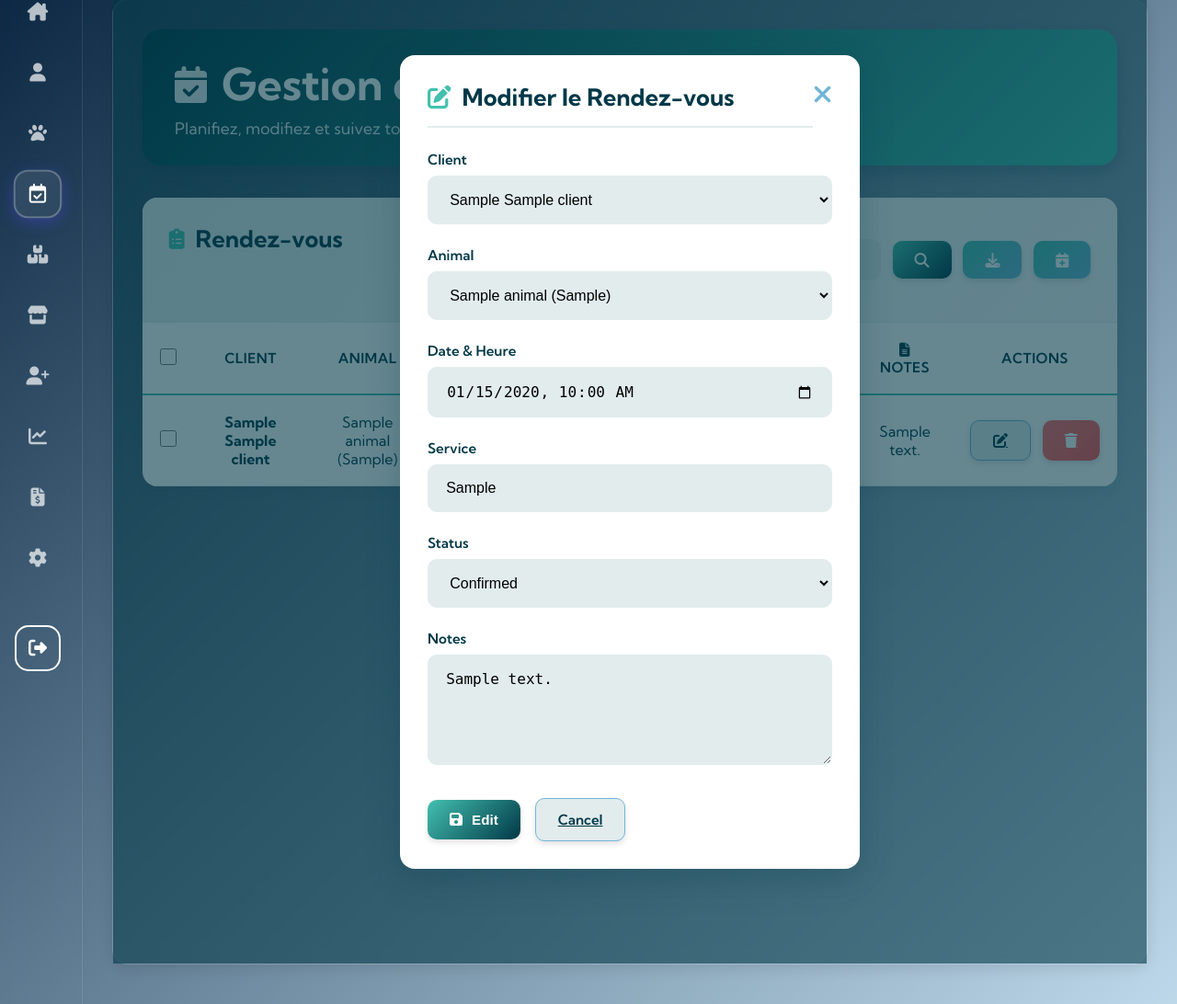
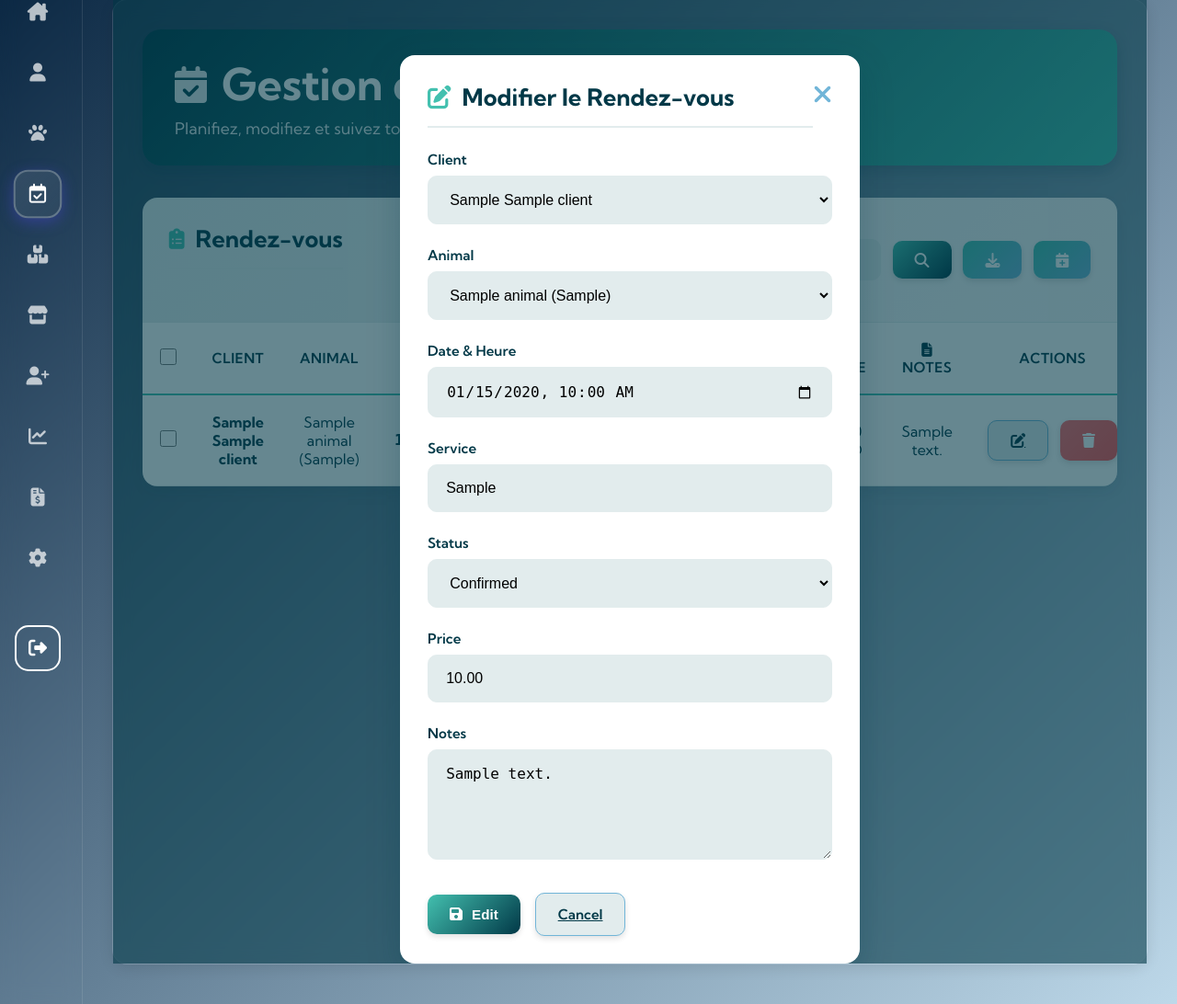
Before and after one commit to tarik-dafour/veterinary, a Django app: page /reservation/?edit=1 in a window 1280 px wide. Shown: the part 158-1250 px from the top of the page at 92% size. Run offline with Django 5.2, Linux system fonts and the light colour scheme; a user stored in the database is signed in; data comes from the database, SQL or seed files in the repository; tables that the repository leaves empty hold one stand-in row (values such as "Sample post").

Commit message:
version by tareq

```diff
--- a/core/models.py
+++ b/core/models.py
@@ -84,6 +84,7 @@ class Reservation(models.Model):
     date_reservation = models.DateTimeField()
     service = models.CharField(max_length=100)
     statut = models.CharField(max_length=50)
+    prix = models.DecimalField(max_digits=10, decimal_places=2, default=0.00)
     note = models.TextField(blank=True, null=True)
 
     def __str__(self):
--- a/core/templates/core/dashboard.html
+++ b/core/templates/core/dashboard.html
@@ -23,8 +23,8 @@
         <article class="kpi-card total-revenue" role="article" aria-labelledby="total-revenue-title">
             <div class="kpi-header">
                 <div class="kpi-content">
-                    <h3 id="total-revenue-title" class="kpi-title">Total Revenue</h3>
-                    <div class="kpi-value" aria-label="Total revenue from appointments">{{ total_revenue|default:"0.00" }} MAD</div>
+                    <h3 id="total-revenue-title" class="kpi-title">Total Reservation Revenue</h3>
+                    <div class="kpi-value" aria-label="Total revenue from appointments">{{ total_revenue_reservations_termined|default:"0.00" }} MAD</div>
                     <div class="kpi-trend trend-up">
                         <span class="trend-label">From appointments</span>
                     </div>
--- a/core/templates/core/logs.html
+++ b/core/templates/core/logs.html
@@ -417,6 +417,6 @@
 </div>
 
 <!-- Language Switcher Script -->
-<script src="{% static 'core/js/language-switcher.js' %}"></script>
+
 
 {% endblock %}
--- a/core/templates/core/reservation.html
+++ b/core/templates/core/reservation.html
@@ -68,6 +68,11 @@
                         <option value="Cancelled" {% if edit_reservation.statut == 'Cancelled' %}selected{% endif %}>Annulé</option>
                         <option value="Pending" {% if edit_reservation.statut == 'Pending' %}selected{% endif %}>En attente</option>
                     </select>
+                </div>
+                <div class="form-group">
+                    <label class="form-label">Prix</label>
+                    <input type="number" name="prix" class="form-input"
+                           value="{{ edit_reservation.prix }}" required>
                 </div>
                 <div class="form-group">
                     <label class="form-label">Notes</label>
@@ -149,6 +154,10 @@
                         </select>
                     </div>
                     <div class="form-group">
+                        <label class="form-label">Prix</label>
+                        <input type="number" name="prix" class="form-input" required>
+                    </div>
+                    <div class="form-group">
                         <label class="form-label">Notes</label>
                         <textarea name="note" class="form-textarea" placeholder="Notes supplémentaires sur le rendez-vous"></textarea>
                     </div>
@@ -184,6 +193,7 @@
                     <th><i class="fa-solid fa-calendar"></i> Date & Heure</th>
                     <th><i class="fa-solid fa-hospital"></i> Service</th>
                     <th><i class="fa-solid fa-chart-bar"></i> Statut</th>
+                    <th><i class="fa-solid fa-money-bill"></i> Prix</th>
                     <th><i class="fa-solid fa-file-alt"></i> Notes</th>
                     <th><i class="fa-solid fa-cog"></i> Actions</th>
                 </tr>
@@ -212,6 +222,8 @@
                             {% else %}En attente{% endif %}
                         </span>
                     </td>
+                    <td>{{ reservation.prix|default:"-" }} MAD</td>
+
                     <td>{{ reservation.note|default:"-" }}</td>
                     <td>
                         <div class="btn-group">
--- a/core/views.py
+++ b/core/views.py
@@ -143,7 +143,7 @@ def dashboard(request):
 
     # Calculate revenue from products (since reservations don't have price)
     total_revenue = sum(product.prix * product.quantite for product in Produit.objects.all())
-
+    total_revenue_reservations_termined = sum(res.prix for res in Reservation.objects.filter(statut='Completed'))
     # Recent products for revenue calculation
     recent_products = Produit.objects.filter(
         date_ajout__gte=timezone.now().date() - timedelta(days=30)
@@ -186,6 +186,7 @@ def dashboard(request):
         'total_products': total_products,
         'new_clients_this_month': new_clients_this_month,
         'total_revenue': total_revenue,
+        'total_revenue_reservations_termined': total_revenue_reservations_termined,
         'monthly_revenue': monthly_revenue,
         'stock_alerts': stock_alerts,
         'upcoming_appointments': upcoming_appointments,
@@ -220,6 +221,7 @@ def reservation(request):
         date_reservation = request.POST.get('date_reservation')
         service = request.POST.get('service')
         statut = request.POST.get('statut')
+        prix = request.POST.get('prix')
         note = request.POST.get('note')
         if edit_id:
             reservation = get_object_or_404(Reservation, id=edit_id)
@@ -228,6 +230,7 @@ def reservation(request):
             reservation.date_reservation = date_reservation
             reservation.service = service
             reservation.statut = statut
+            reservation.prix = prix
             reservation.note = note
             reservation.save()
         else:
@@ -238,6 +241,7 @@ def reservation(request):
                     date_reservation=date_reservation,
                     service=service,
                     statut=statut,
+                    prix=prix,
                     note=note
                 )
         return redirect('reservation')
```
Also changed, not shown: core/migrations/0007_reservation_prix.py (added), 1 other file.
